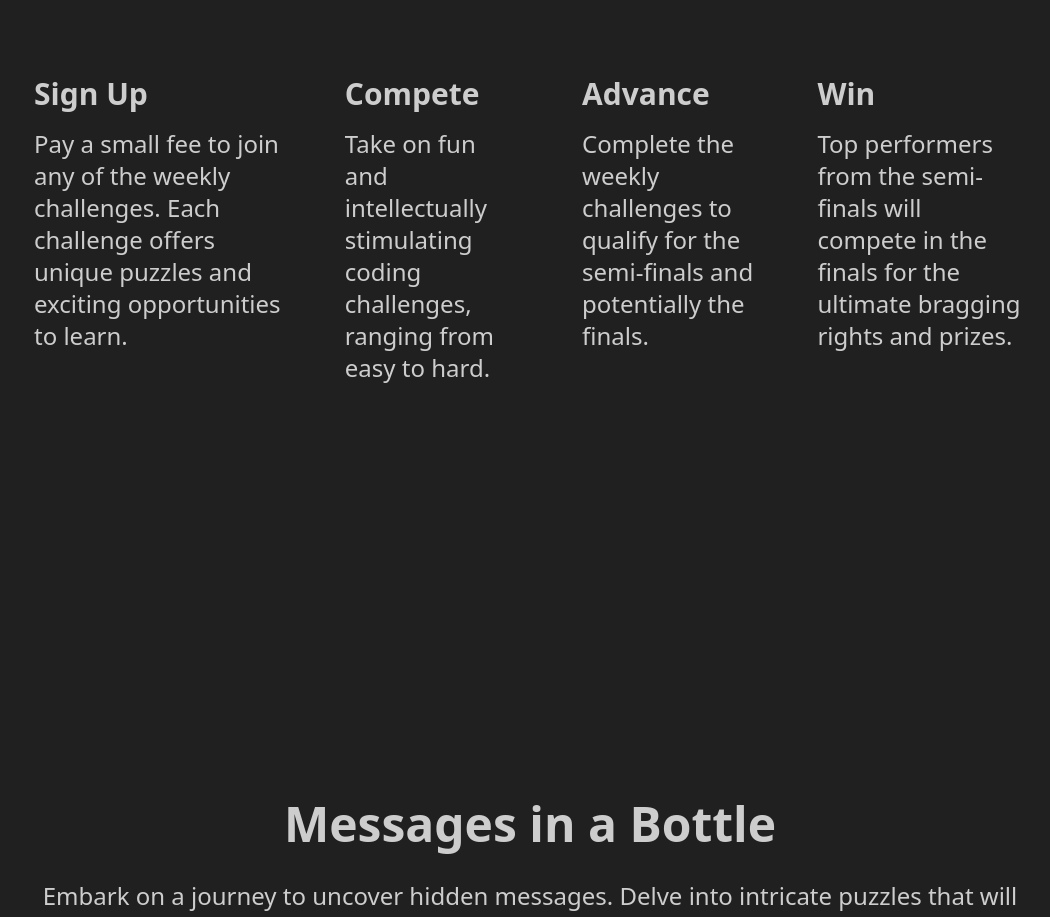
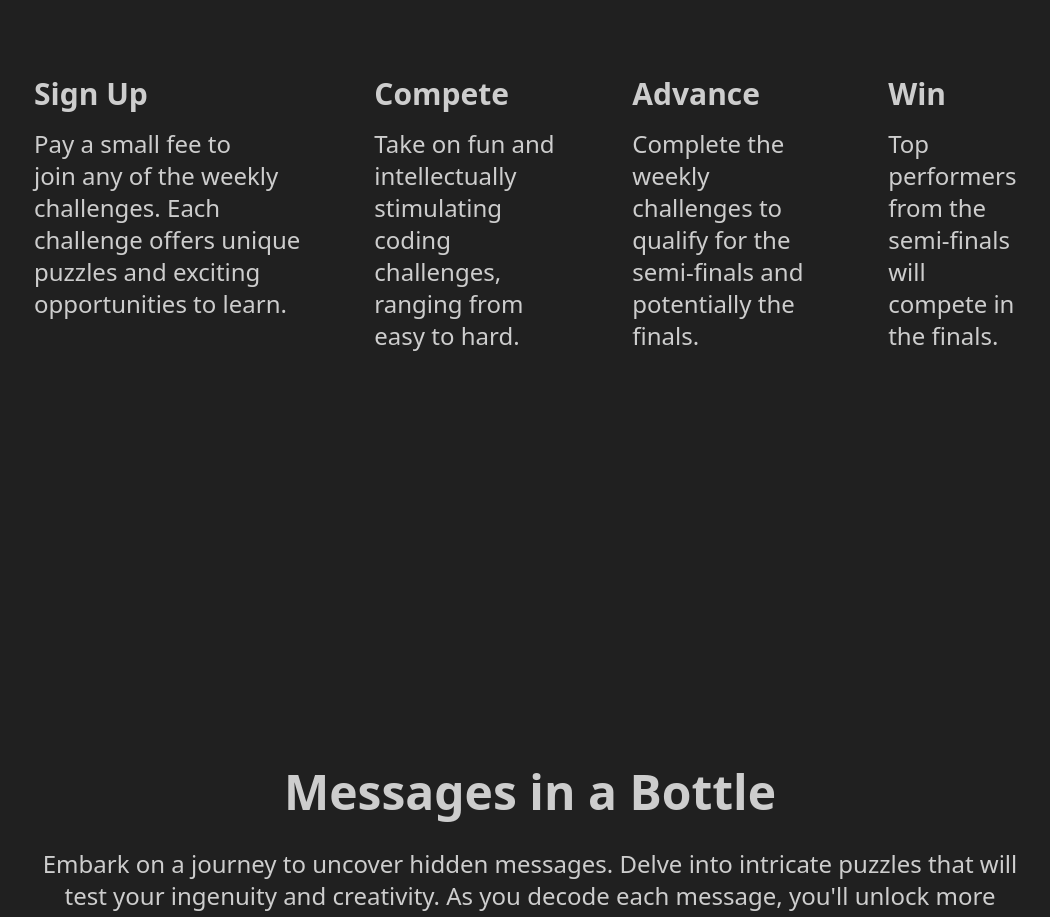
Before and after one commit to KPInc425/RBI-Cipher-Challenge, a React (Vite) app: page /community-programming-challenge in a window 1280 px wide. Shown: the part 1480-2397 px from the top of the page, without its empty margins (110-1160 px from the left). Built offline with nearby package versions, Linux system fonts and the light colour scheme.

Commit message:
careful on the language I suppose

```diff
--- a/src/pages/CommunityProgrammingChallenge.jsx
+++ b/src/pages/CommunityProgrammingChallenge.jsx
@@ -99,8 +99,7 @@ const CommunityProgrammingChallenge = () => {
               <p className="text-2xl xl:text-3xl font-semibold mb-4">Win</p>
             </h2>
             <p className="xl:text-2xl text-balance">
-              Top performers from the semi-finals will compete in the finals for
-              the ultimate bragging rights and prizes.
+              Top performers from the semi-finals will compete in the finals.
             </p>
           </div>
         </div>
```
